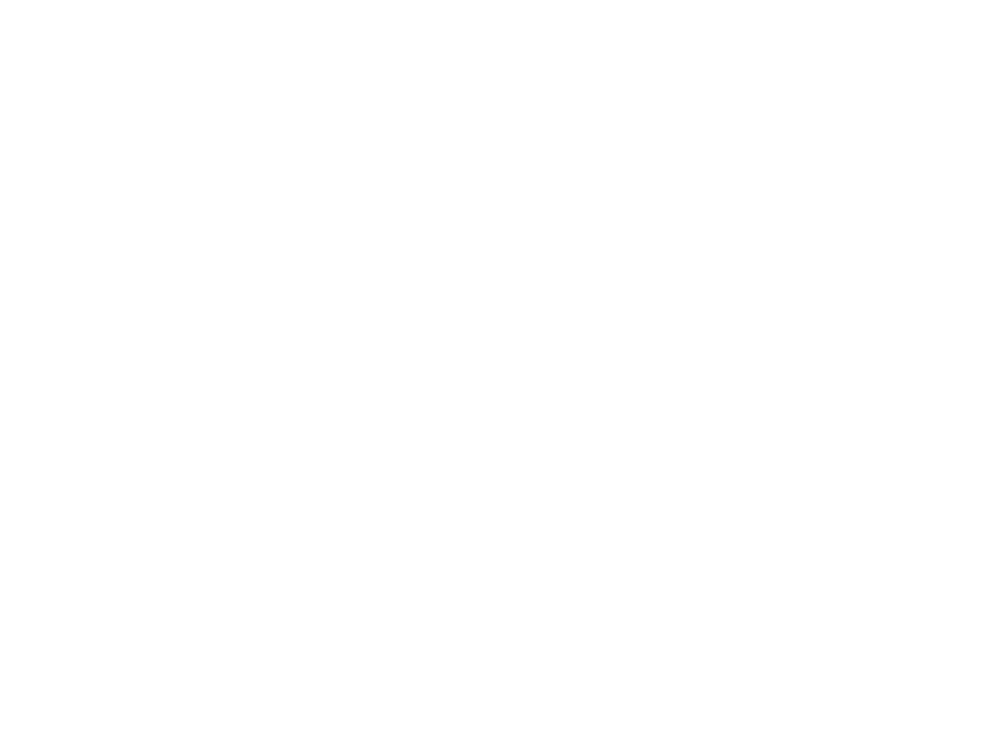
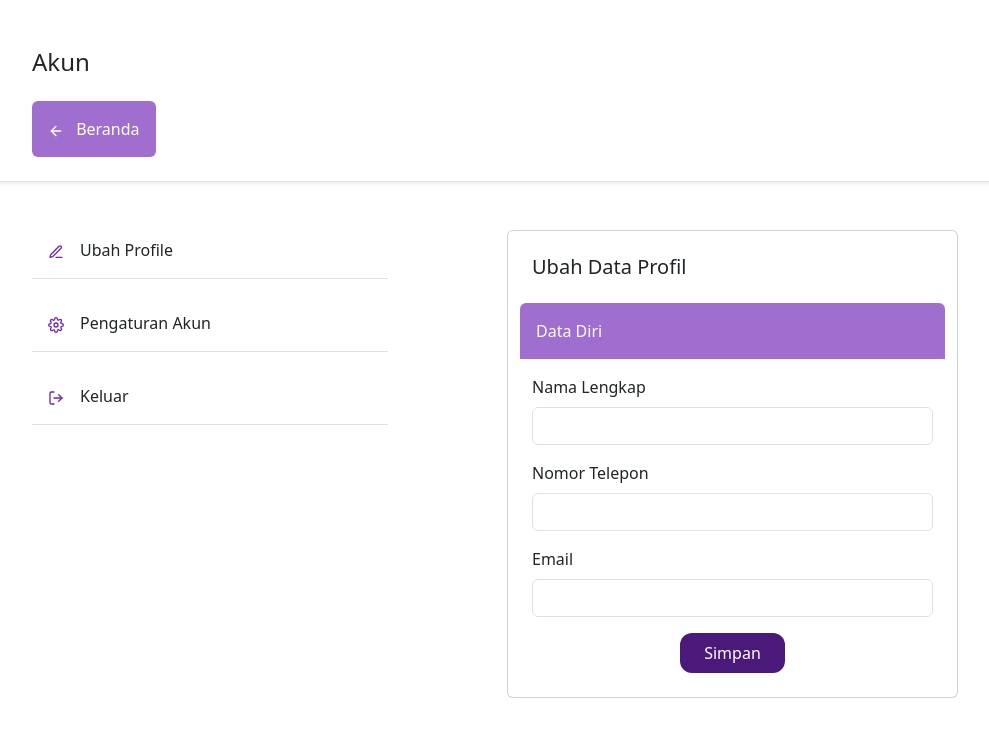
Before and after one commit to Latifano/Final-Project-Team2-FEJS, a React (Create React App) app: page /account in a window 1280 px wide. Before the commit this address had no page. Shown: the top 736 px of the page, without its empty margins (145-1134 px from the left). Built offline with nearby package versions, Linux system fonts and the light colour scheme; no server answers; sample sign-in values are in the browser's storage.

Commit message:
add logic update profile

```diff
--- a/package.json
+++ b/package.json
@@ -26,6 +26,7 @@
     "react-modal": "^3.16.1",
     "react-router-dom": "^6.12.0",
     "react-scripts": "^5.0.1",
+    "react-toastify": "^9.1.3",
     "styled-components": "^5.3.11",
     "web-vitals": "^2.1.0"
   },
--- a/src/App.js
+++ b/src/App.js
@@ -8,6 +8,7 @@ import Otp from "./pages/Otp";
 import SearchResult from "./pages/SearchResult";
 import DetailAccount from "./pages/Account";
 import { useState } from "react";
+import Auth from "./private/auth";
 
 function App() {
   const [token, setToken] = useState(localStorage.getItem("token"));
@@ -28,7 +29,14 @@ function App() {
             path="/search_result"
             element={<SearchResult tokenLogin={token} />}
           />
-          <Route path="/akun" element={<DetailAccount />} />
+          <Route
+            path="/account"
+            element={
+              <Auth>
+                <DetailAccount />
+              </Auth>
+            }
+          />
         </Routes>
       </BrowserRouter>
     </>
--- a/src/components/HeaderLogin.jsx
+++ b/src/components/HeaderLogin.jsx
@@ -57,17 +57,10 @@ function HeaderLogin() {
               <Link to={"#"}>
                 <img src={icon_notif} alt="icon_notif" />
               </Link>
-              <Link to={"#"}>
+              <Link to={"/account"}>
                 <img src={icon_user} alt="icon_user" />
               </Link>
             </div>
-
-            {/* <Link to={"/login"}>
-              <Button className="button-masuk">
-                <img className="icon_masuk" src={icon_masuk} alt="Icon Masuk" />
-                <p className="text-masuk">Masuk</p>
-              </Button>
-            </Link> */}
           </Navbar.Collapse>
         </Container>
       </Navbar>
--- /dev/null
+++ b/src/components/toast/BasicAlert.jsx
@@ -0,0 +1,14 @@
+import * as React from "react";
+import Alert from "@mui/material/Alert";
+import Stack from "@mui/material/Stack";
+
+export default function BasicAlerts() {
+  return (
+    <Stack sx={{ width: "100%" }} spacing={2}>
+      <Alert severity="error">This is an error alert — check it out!</Alert>
+      <Alert severity="warning">This is a warning alert — check it out!</Alert>
+      <Alert severity="info">This is an info alert — check it out!</Alert>
+      <Alert severity="success">This is a success alert — check it out!</Alert>
+    </Stack>
+  );
+}
--- a/src/pages/Account.jsx
+++ b/src/pages/Account.jsx
@@ -1,8 +1,23 @@
-import React from "react";
-import { Button, Card, Col, Container, ListGroup, Row, Form} from "react-bootstrap";
+import React, { useEffect, useState } from "react";
+import {
+  Button,
+  Card,
+  Col,
+  Container,
+  ListGroup,
+  Row,
+  Form,
+} from "react-bootstrap";
+import { ToastContainer, toast } from "react-toastify";
+import "react-toastify/dist/ReactToastify.css";
 import { FiArrowLeft, FiEdit3, FiLogOut, FiSettings } from "react-icons/fi";
 import { Link } from "react-router-dom";
 import "../styles/account.css";
+import axios from "axios";
+import BasicAlerts from "../components/toast/BasicAlert";
+import { Toast } from "bootstrap";
+
+const notify = () => toast("Wow so easy!");
 
 const Account = () => {
   const linkStyle = {
@@ -10,6 +25,79 @@ const Account = () => {
     textDecoration: "none",
   };
 
+  // First Line Get User Detail
+  const [name, setName] = useState();
+  const [phone, setPhone] = useState();
+  const [email, setEmail] = useState();
+  const user = {
+    fullname: name,
+    email: email,
+    phone: phone,
+  };
+  useEffect(() => {
+    axios
+      .get("https://tiketku-api-development.up.railway.app/user/getDetail", {
+        headers: {
+          Authorization: localStorage.getItem("token"),
+        },
+      })
+      .then((response) => {
+        console.log(response.data.data);
+        setName(response.data.data.fullname);
+        setPhone(response.data.data.phone);
+        setEmail(response.data.data.email);
+      })
+      .catch((error) => {
+        console.error(error);
+      });
+  }, []);
+  const handleNameChange = (e) => {
+    setName(e.target.value);
+  };
+  const handlePhoneChange = (e) => {
+    setPhone(e.target.value);
+  };
+  const handleEmailChange = (e) => {
+    setEmail(e.target.value);
+  };
+
+  const handleSubmit = (e) => {
+    e.preventDefault();
+    console.log(user);
+    axios
+      .put(
+        "https://tiketku-api-development.up.railway.app/user/updateProfile",
+        user,
+        {
+          headers: {
+            Authorization: localStorage.getItem("token"),
+          },
+        }
+      )
+      .then((response) => {
+        console.log(response.data);
+
+        <Toast>
+          <Toast.Header>
+            <img
+              src="holder.js/20x20?text=%20"
+              className="rounded me-2"
+              alt=""
+            />
+            <strong className="me-auto">Bootstrap</strong>
+            <small>11 mins ago</small>
+          </Toast.Header>
+          <Toast.Body>Hello, world! This is a toast message.</Toast.Body>
+        </Toast>;
+
+        window.location.reload();
+      })
+      .catch((error) => {
+        // Handle error
+        console.error(error);
+      });
+  };
+  // Last Line Get User Detail
   return (
     <>
       <Container>
@@ -19,19 +107,16 @@ const Account = () => {
           </Col>
         </Row>
         <Row>
-          <Col
-            className="mt-3 rounded"
-            md={{ span: 10, offset: 1 }}
-          >
-            <Button className="back-button p-3">
-              <FiArrowLeft className="me-2" /> Beranda
-            </Button>
+          <Col className="mt-3 rounded" md={{ span: 10, offset: 1 }}>
+            <Link to={"/"}>
+              <Button className="back-button p-3">
+                <FiArrowLeft className="me-2" /> Beranda
+              </Button>
+            </Link>
           </Col>
         </Row>
       </Container>
-
       <div className="shadow-sm border-bottom pb-4" />
-
       <Container className="mt-5">
         <Row>
           <Col md={{ span: 4, offset: 1 }}>
@@ -67,20 +152,29 @@ const Account = () => {
                   </Col>
                 </Row>
                 <Row className="mt-3">
-                  <Form>
+                  <Form onSubmit={handleSubmit} onClick={notify}>
                     <Form.Group className="mb-3" controlId="formFullName">
                       <Form.Label>Nama Lengkap</Form.Label>
-                      <Form.Control type="text" placeholder="John Doe" />
+                      <Form.Control
+                        type="text"
+                        value={name}
+                        onChange={handleNameChange}
+                      />
                     </Form.Group>
                     <Form.Group className="mb-3" controlId="formPhoneNumber">
                       <Form.Label>Nomor Telepon</Form.Label>
-                      <Form.Control type="text" placeholder="+62" />
+                      <Form.Control
+                        type="text"
+                        value={phone}
+                        onChange={handlePhoneChange}
+                      />
                     </Form.Group>
                     <Form.Group className="mb-3" controlId="formEmail">
                       <Form.Label>Email</Form.Label>
                       <Form.Control
                         type="email"
-                        placeholder="johndoe@example.com"
+                        value={email}
+                        onChange={handleEmailChange}
                       />
                     </Form.Group>
                     <div className="text-center">
--- a/src/pages/Home.jsx
+++ b/src/pages/Home.jsx
@@ -50,10 +50,8 @@ import ModalPassenger from "../components/search-booking/ModalPassenger";
 
 import axios from "axios";
 
-// import dotenv from "dotenv";
-// dotenv.config(); // Load environment variables from .env
-
 function Home(props) {
+  // First line HeaderLogin
   console.log(props, "propsku");
   const [tokentoHome, setTokentoHome] = useState(
     props.tokenLogin ? props.tokenLogin : undefined
@@ -64,6 +62,26 @@ function Home(props) {
   }, [props]);
 
   console.log(tokentoHome, "tokennn");
+  // Last line HeaderLogin
+
+  // First Line Get User Detail
+  const [name, setName] = useState();
+
+  useEffect(() => {
+    axios
+      .get("https://tiketku-api-development.up.railway.app/user/getDetail", {
+        headers: {
+          Authorization: localStorage.getItem("token"),
+        },
+      })
+      .then((response) => {
+        console.log(response.data.data);
+        setName(response.data.data.fullname);
+      })
+      .catch((error) => {
+        console.error(error);
+      });
+  }, []);
 
   // First Fetch airport
   const [airport, setAirport] = useState([]);
@@ -143,7 +161,8 @@ function Home(props) {
             <div className="frame_booking">
               <div>
                 <h6 className="title_form">
-                  Pilih Jadwal Penerbangan spesial di Tiketku!
+                  Hello <span className="nama_user">{name}</span> Pilih Jadwal
+                  Penerbangan spesial di Tiketku!
                 </h6>
               </div>
               <div className="content_form">
--- a/src/pages/Login.jsx
+++ b/src/pages/Login.jsx
@@ -26,9 +26,6 @@ const Login = (props) => {
         // Handle successful registration
         console.log(response.data);
 
-        axios.defaults.headers.common[
-          "Authorization"
-        ] = `Bearer ${response.data.data.token}`;
         nav("/");
         props.tokenLoginFromApp(response.data.data.token);
         localStorage.setItem("token", response.data.data.token);
--- /dev/null
+++ b/src/private/auth.jsx
@@ -0,0 +1,12 @@
+import React from "react";
+import { Navigate } from "react-router-dom";
+
+function Auth({ children }) {
+  if (localStorage.getItem("token")) {
+    return children;
+  }
+
+  return <Navigate to="/" />;
+}
+
+export default Auth;
--- a/src/styles/Responsive/styleEkstraDesktop.css
+++ b/src/styles/Responsive/styleEkstraDesktop.css
@@ -20,7 +20,7 @@
     font-family: "CustomFont";
     font-style: normal;
     font-weight: 700;
-    font-size: 20px;
+    font-size: 15px;
     line-height: 30px;
     /* identical to box height, or 150% */
 
@@ -31,6 +31,10 @@
     flex: none;
     order: 0;
     flex-grow: 0;
+  }
+
+  .nama_user {
+    color: #7126b5;
   }
 
   .content_form {
```
Also changed, not shown: 1 other file (tests, documents, lock files or other folders).
